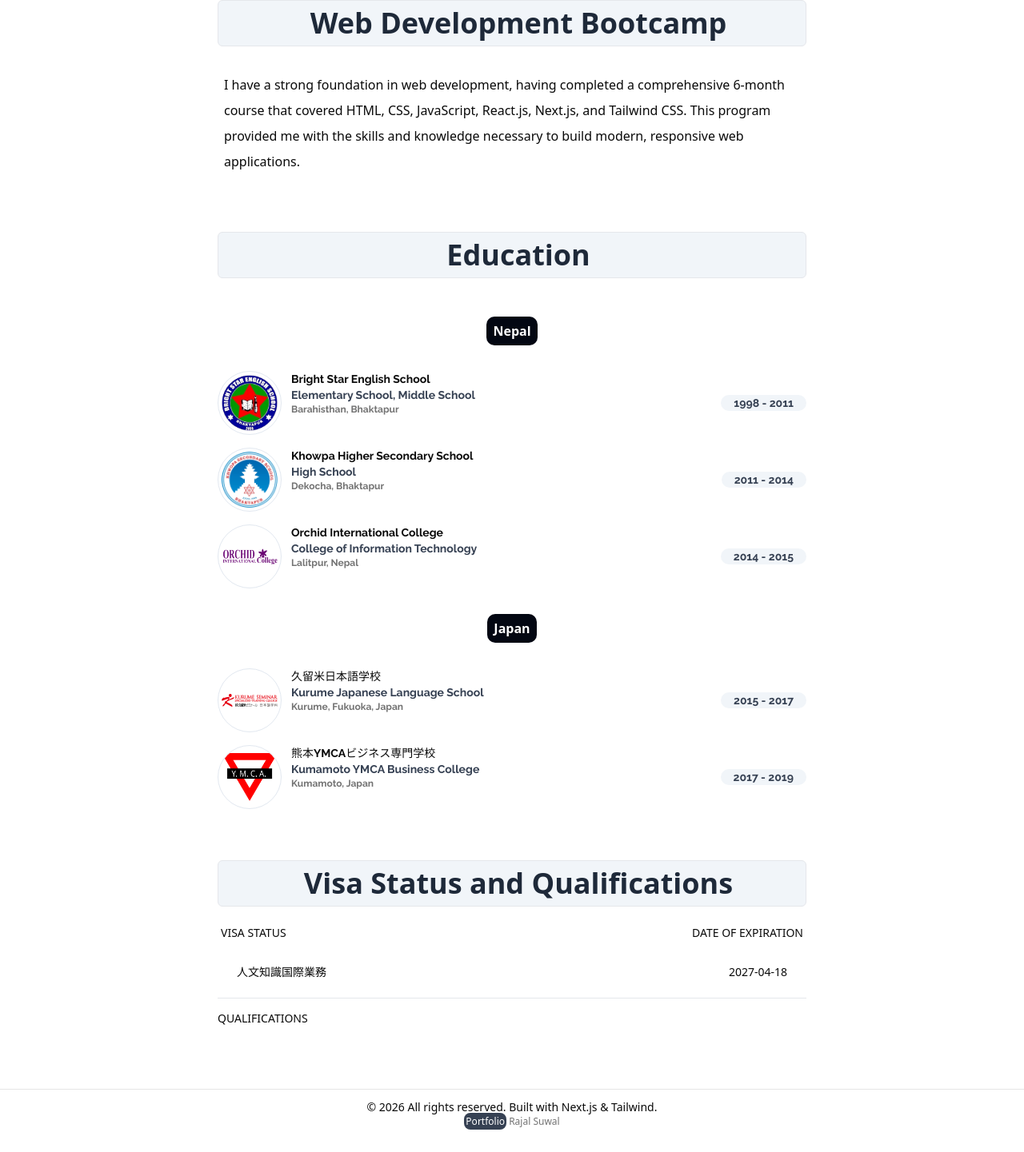
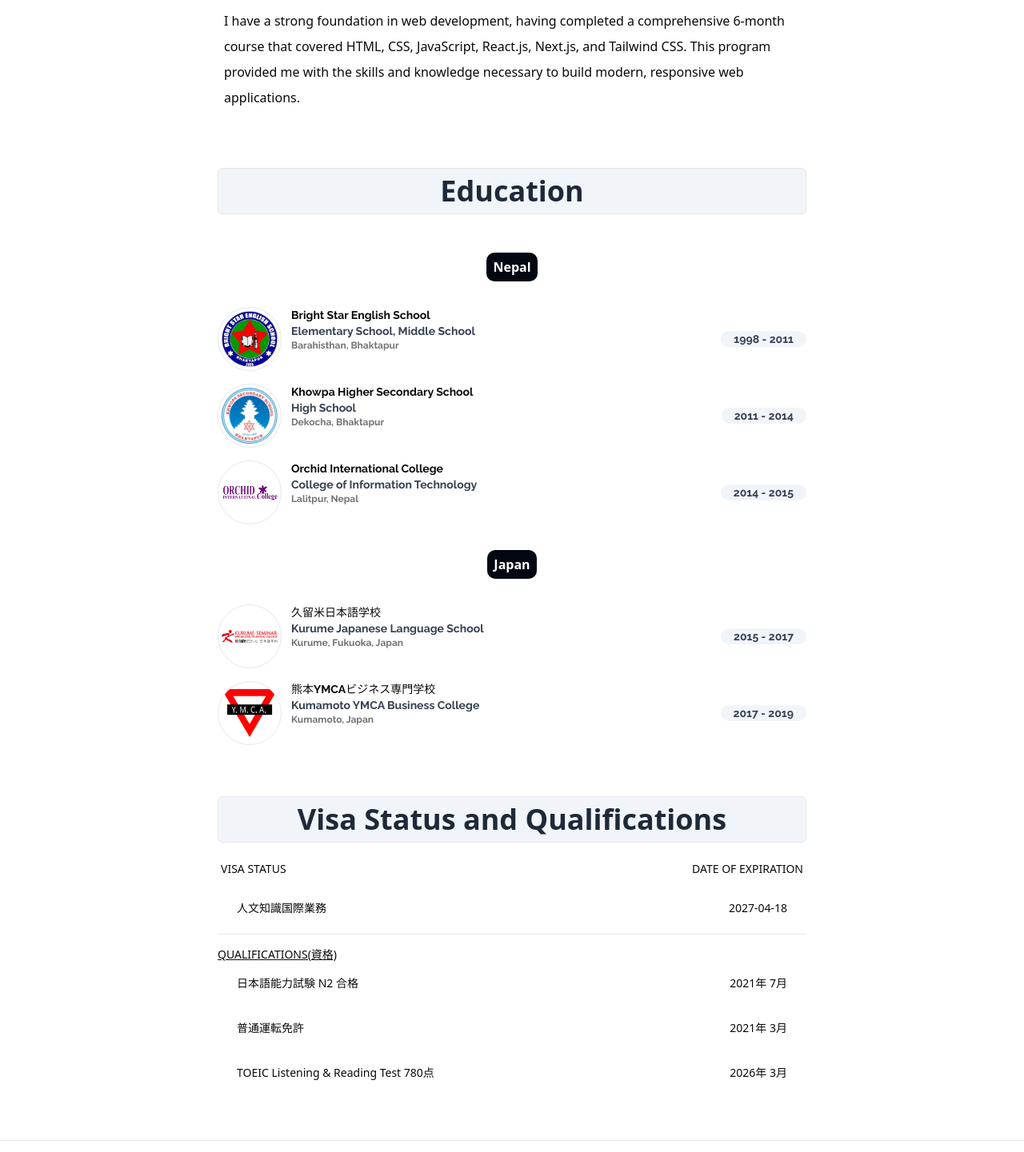
Before and after one commit to Rajal7777/Portfolio-Nextjs, a Next.js app: page /about in a window 1280 px wide. Shown: the part 638-2079 px from the top of the page at 80% size. Before the commit the page ends 2057 px from the top, so only its background shows below. Built offline with nearby package versions, Linux system fonts and the light colour scheme; no server answers.

Commit message:
added about the tech info

```diff
--- a/app/(locale)/about/page.tsx
+++ b/app/(locale)/about/page.tsx
@@ -42,7 +42,7 @@ const AboutPage =async () => {
 
       <section className="mx-auto max-w-3xl px-4 py-8 text-slate-800 antialiased font-sans space-y-2">
         <FadeIn delay={0.1}>
-          <h2 className="mb-4 text-2xl md:text-4xl pl-4 text-gray-800 bg-slate-100 dark:bg-slate-900 py-2 font-semibold playfair text-center  border border-gray-200 dark:border-gray-700 rounded-sm">
+          <h2 className="mb-4 text-2xl md:text-4xl  text-gray-800 bg-slate-100 dark:bg-slate-900 py-2 font-semibold playfair text-center  border border-gray-200 dark:border-gray-700 rounded-sm">
          {t("visaQualification")}
           </h2>
 
@@ -65,11 +65,38 @@ const AboutPage =async () => {
           </div>
 
           <div className="border-t border-gray-200 mt-4">
-            <p className="font-medium text-sm uppercase leading-tight text-foreground pt-4">
-              Qualifications
+            <p className="font-medium text-sm uppercase leading-tight text-foreground pt-4 underline">
+              Qualifications(資格)
             </p>
+
             <div className="flex justify-between w-full px-4 py-3">
-              {/* Qualifications */}
+                      <p className="text-[0.875rem]  leading-8 px-2 text-foreground">
+                        日本語能力試験 N2 合格
+                     </p>
+                      <p className="text-[0.875rem]  leading-8 px-2 text-foreground">
+                        2021年 7月
+                     </p>
+
+            </div>
+
+            <div className="flex justify-between w-full px-4 py-3">
+                      <p className="text-[0.875rem]  leading-8 px-2 text-foreground">
+                      普通運転免許
+                     </p>
+                      <p className="text-[0.875rem]  leading-8 px-2 text-foreground">
+                        2021年 3月
+                     </p>
+
+            </div>
+
+            <div className="flex justify-between w-full px-4 py-3">
+                      <p className="text-[0.875rem]  leading-8 px-2 text-foreground">
+                      TOEIC Listening & Reading Test 780点
+                     </p>
+                      <p className="text-[0.875rem]  leading-8 px-2 text-foreground">
+                       2026年 3月
+                     </p>
+
             </div>
           </div>
         </FadeIn>
--- a/app/messages/en.json
+++ b/app/messages/en.json
@@ -2,7 +2,7 @@
   "homePage": {
     "hero": {
       "stack": "(React.js / Next.js)",
-      "description": "I'm a frontend developer based in Japan, focused on building modern, responsive, and user-friendly web applications. I work with JavaScript, TypeScript, React, Next.js, Tailwind CSS, Node.js, Prisma, and PostgreSQL, and I'm continuously expanding my full-stack development skills by building real-world projects.",
+      "description": "I'm a Frontend Developer with a strong foundation in modern web development and a passion for building responsive, user-friendly, and high-performance web applications. I specialize in JavaScript, TypeScript, React, Next.js, and Tailwind CSS, and have hands-on experience developing full-stack applications using Node.js, Prisma, and PostgreSQL. Through personal projects, including a full-featured e-commerce application and portfolio website, I've implemented authentication, database management, payment integration, email functionality, and responsive UI design. I enjoy solving real-world problems, continuously improving my technical skills, and learning new technologies to write clean, maintainable, and scalable code. My goal is to contribute to a collaborative development team while continuing to grow as a full-stack engineer.",
       "resumeCta": "Download Resume",
       "imageAlt": "Portrait image for the portfolio hero section"
     }
--- a/app/messages/ja.json
+++ b/app/messages/ja.json
@@ -2,13 +2,13 @@
   "homePage": {
     "hero": {
       "stack": "(React.js / Next.js)",
-      "description": "日本を拠点に、モダンでレスポンシブ、使いやすい Web アプリケーションの開発に取り組んでいるフロントエンド開発者です。JavaScript、TypeScript、React、Next.js、Tailwind CSS、Node.js、Prisma、PostgreSQL を扱いながら、実践的なプロジェクトを通してフルスタック開発のスキルも継続的に伸ばしています。",
+      "description": "私はフロントエンドエンジニアとして、モダンでレスポンシブかつ使いやすいWebアプリケーションの開発に取り組んでいます。JavaScript、TypeScript、React、Next.js、Tailwind CSSを中心に開発を行い、Node.js、Prisma、PostgreSQLを用いたフルスタック開発にも取り組んでいます。\n\nこれまでに、ECサイトやポートフォリオサイトなどの個人開発を通じて、認証機能、データベース設計、決済機能、メール送信機能、レスポンシブデザインなどを実装し、実践的な開発経験を積んできました。\n\nまた、保守性・可読性・拡張性を意識したコードを書くことを心掛けており、実際の開発で活用できる技術を継続的に学習しています。新しい技術や課題に積極的に挑戦し、チームで協力しながら価値のあるサービスを開発できるエンジニアを目指しています。",
       "resumeCta": "履歴書をダウンロード",
       "imageAlt": "ポートフォリオのヒーロー画像"
     }
   },
   "aboutMe": {
-    "title": "自己紹介",
+    "title": "自己PR",
     "description": "私は以前からテクノロジーに興味があり、何か専門的な技術を身につけたいと考えていました。その中で、人々が実際に利用するWebサービスを作れるフロントエンド開発に魅力を感じ、本格的に学習を始めました。現在は、JavaScript、TypeScript、React、Next.jsを中心に学習を続けながら、実際のWebアプリケーションを制作し、実践的なスキルを身につけています。\n\nまた、AIの発展により、学習環境は大きく変わりました。基礎をしっかり学んだ上で、分からないことがあればAIを活用し、理解を深めたり、課題を解決したりしながら学習を進めています。私にとってAIは、単なるツールではなく、学習を支えてくれる良いパートナーです。\n\n今後は、経験豊富なエンジニアの方々と一緒に仕事をしながら、実務経験を積み、さらに技術力を高めていきたいと考えています。そして、3〜5年後にはAIを積極的に活用しながら、フロントエンドだけでなくバックエンドまで幅広く対応できるフルスタックWebエンジニアとして成長することが私の目標です。\n\nこれまで培ってきた学習意欲と継続力を活かし、新しい技術にも積極的に挑戦しながら、チームやサービスに貢献していきたいと考えています。",
     "courseTitle": "Web開発ブートキャンプ",
     "courseDescription": "6か月間のWeb開発コースを修了し、HTML、CSS、JavaScript、React.js、Next.js、Tailwind CSSを中心に学習しました。このコースを通じて、モダンでレスポンシブなWebアプリケーションの開発に必要な知識と技術を習得しました。"
@@ -24,5 +24,4 @@
     "visaStatus": "(在留資格)",
     "visaExpiry": "(有効期限)"
   }
-
 }
--- a/components/education.tsx
+++ b/components/education.tsx
@@ -14,7 +14,7 @@ const EducationPage = () => {
   return (
     <section className="flex flex-col mx-auto max-w-3xl px-4 py-8 text-slate-800 antialiased font-sans space-y-4">
       <FadeIn>
-        <h2 className="text-2xl mb-4 md:text-4xl pl-4 text-gray-800 bg-slate-100 dark:bg-slate-900 py-2 font-semibold playfair text-center  border border-gray-200 dark:border-gray-700 rounded-sm">
+        <h2 className="text-2xl mb-4 md:text-4xl  text-gray-800 bg-slate-100 dark:bg-slate-900 py-2 font-semibold playfair text-center  border border-gray-200 dark:border-gray-700 rounded-sm">
           {t("title")}
         </h2>
       </FadeIn>
--- a/components/form.tsx
+++ b/components/form.tsx
@@ -35,7 +35,7 @@ const ContactForm = ({title}: {title?: string}) => {
     formState: { errors, isSubmitted, isSubmitSuccessful },
   } = form;
 
-  // console.log(form);
+
 
   //handle submit form
   const onSubmit = async (data: z.infer<typeof contactFormSchema>) => {
@@ -104,7 +104,7 @@ const ContactForm = ({title}: {title?: string}) => {
                           className={inputStyle}
                           id="name"
                           {...field}
-                          autoComplete="off"
+                          autoComplete="on"
                           placeholder="Enter your name"
                           required
                         />
--- a/components/header/aboutMe.tsx
+++ b/components/header/aboutMe.tsx
@@ -8,7 +8,9 @@ const AboutMe = async () => {
     return (
         <main className="mx-auto max-w-3xl px-4 py-8 text-slate-800 antialiased font-sans">
             <FadeIn>
-                <h2 className="mb-4 text-4xl pl-4 text-gray-800 bg-slate-100 dark:bg-slate-900 py-2 font-semibold playfair text-center my-10  border border-gray-200 dark:border-gray-700 rounded-sm">{t("title")}</h2>
+          <h2 className="mb-4 text-2xl md:text-4xl  text-gray-800 bg-slate-100 dark:bg-slate-900 py-2 font-semibold playfair text-center  border border-gray-200 dark:border-gray-700 rounded-sm">
+            {t("title")}
+          </h2>
             </FadeIn>
             <FadeIn delay={0.1}>
                 <p className="text-xs mt-6 whitespace-pre-line md:text-base leading-8 p-2 text-foreground">
@@ -16,7 +18,9 @@ const AboutMe = async () => {
                 </p>
             </FadeIn>
             <FadeIn delay={0.2}>
-                   <h2 className="mb-4 text-4xl pl-4 text-gray-800 bg-slate-100 dark:bg-slate-900 py-2 font-semibold playfair text-center my-10  border border-gray-200 dark:border-gray-700 rounded-sm">{t("courseTitle")}</h2>
+          <h2 className="mb-4 text-xl md:text-4xl md:pl-4 text-gray-800 bg-slate-100 dark:bg-slate-900 py-2 font-semibold playfair text-center  border border-gray-200 dark:border-gray-700 rounded-sm text-nowrap">
+            {t("courseTitle")}
+          </h2>
             </FadeIn>
             <FadeIn delay={0.3}>
                 <p className="text-xs mt-6 whitespace-pre-line md:text-base leading-8 p-2 text-foreground">
```
